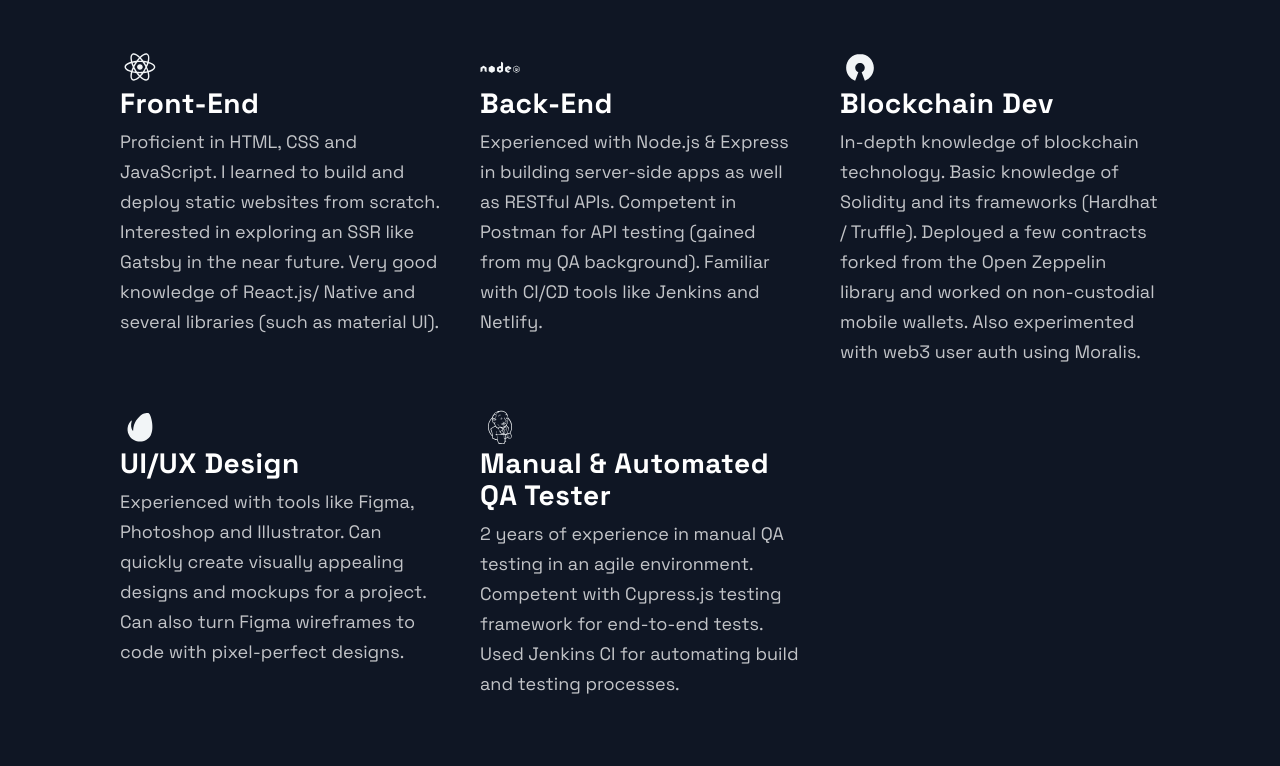
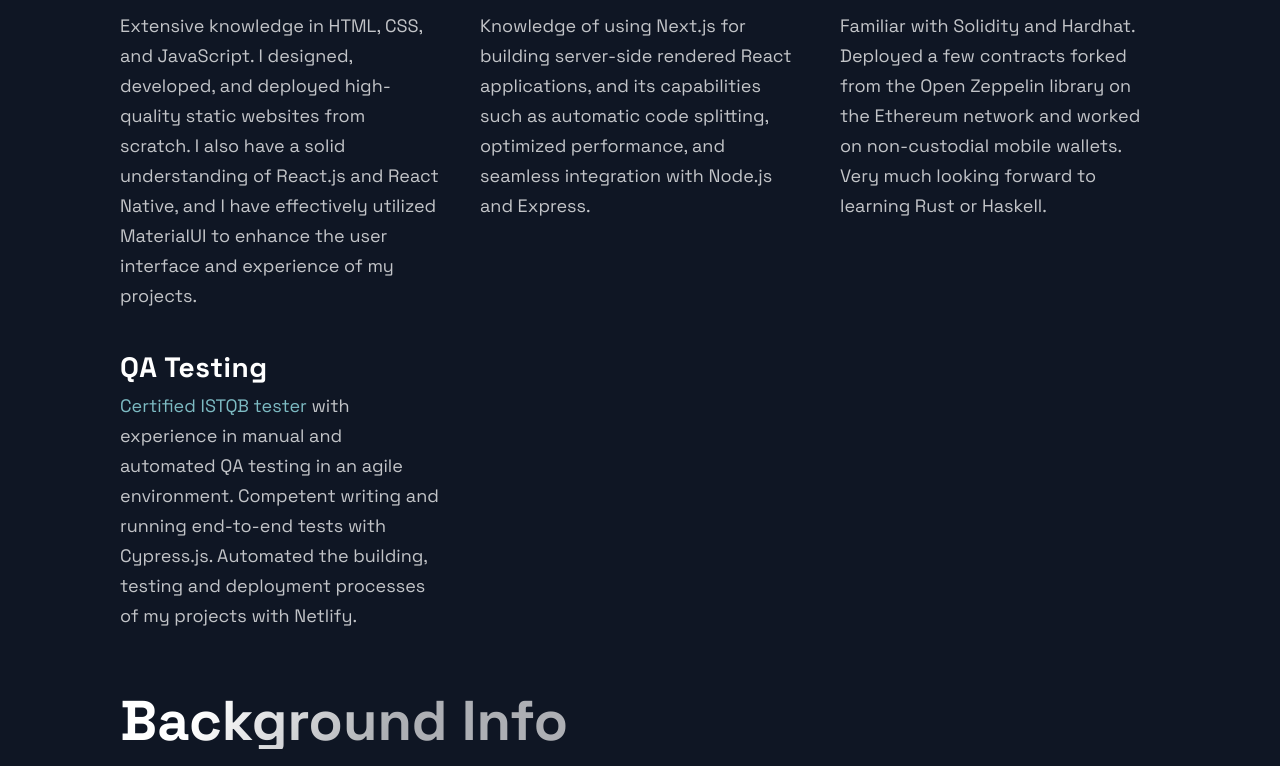
Before and after one commit to zakjanzi/portfolio-website, a Next.js app: page / in a window 1280 px wide. Shown: the part 2687-3453 px from the top of the page. Built offline with nearby package versions, Linux system fonts and the light colour scheme.

Commit message:
content edits

```diff
--- a/src/components/BackgroundInfo/BackgroundInfo.js
+++ b/src/components/BackgroundInfo/BackgroundInfo.js
@@ -24,7 +24,7 @@ const BackgroundInfo = () => {
   }, []);
   return (
   <Section data-aos="fade-up">
-    <SectionTitle>Some Background</SectionTitle>
+    <SectionTitle>Background Info</SectionTitle>
     <Boxes>
       {data.map((card,index) => (
         <Box key={index}>
--- a/src/components/Footer/Footer.js
+++ b/src/components/Footer/Footer.js
@@ -10,7 +10,8 @@ const Footer = () => {
       <LinkList>
         <LinkColumn>
           <LinkTitle>Call</LinkTitle>
-          <LinkItem href="tel:0046793048685" target="_blank">+46 793 048 685</LinkItem>
+          <LinkItem href="tel:0046793048685" target="_blank">+46 793 048 685 </LinkItem>
+          <LinkItem href="tel:0096181906810" target="_blank">+961 81 906 810</LinkItem>
         </LinkColumn>
         <LinkColumn>
           <LinkTitle>Email</LinkTitle>
--- a/src/components/Technologies/Technologies.js
+++ b/src/components/Technologies/Technologies.js
@@ -1,15 +1,18 @@
 import React from 'react';
-import { DiEnvato, DiFirebase, DiJavascript, DiJenkins, DiNodejs, DiOpensource, DiReact, DiScrum, DiZend } from 'react-icons/di';
 import { Section, SectionDivider, SectionText, SectionTitle } from '../../styles/GlobalComponents';
-import { List, ListContainer, ListItem, ListParagraph, ListTitle } from './TechnologiesStyles';
+import { List, ListContainer, ListItem, ListParagraph, ListTitle, TextLink } from './TechnologiesStyles';
 //animations
 import Aos from 'aos';
 import "aos/dist/aos.css"
 //hooks
 import { useRef, useEffect, useState } from 'react';
 
+const Technologies = () =>  {
 
-const Technologies = () =>  {
+  const linkStyle = {
+    color: '#7DBBC3',
+    textDecoration: 'underlined',
+  };
 
     useEffect(() => {
     Aos.init({
@@ -23,45 +26,43 @@ const Technologies = () =>  {
     <SectionDivider />
     <br />
     <SectionTitle data-aos="fade-up">My Stack</SectionTitle>
-    <SectionText data-aos="fade-right"> What I know and what I plan on learning.</SectionText>
     <List data-aos="fade-right">
       <ListItem>
-        <DiReact size="4rem"/>
         <ListContainer>
           <ListTitle>Front-End</ListTitle>
-          <ListParagraph>Proficient in HTML, CSS and JavaScript. I learned to build and deploy static websites from scratch. Interested in exploring an SSR like Gatsby in the near future. Very good knowledge of React.js/ Native and several libraries (such as material UI).</ListParagraph>
+          <ListParagraph>Extensive knowledge in HTML, CSS, and JavaScript. I designed, developed, and deployed high-quality static websites from scratch. I also have a solid understanding of React.js and React Native, and I have effectively utilized MaterialUI to enhance the user interface and experience of my projects.</ListParagraph>
         </ListContainer>
       </ListItem>
 
       <ListItem>
-        <DiNodejs size="4rem"/>
         <ListContainer>
           <ListTitle>Back-End</ListTitle>
-          <ListParagraph>Experienced with Node.js & Express in building server-side apps as well as RESTful APIs. Competent in Postman for API testing (gained from my QA background). Familiar with CI/CD tools like Jenkins and Netlify.</ListParagraph>
+          <ListParagraph>Knowledge of using Next.js for building server-side rendered React applications, and its capabilities such as automatic code splitting, optimized performance, and seamless integration with Node.js and Express.</ListParagraph>
         </ListContainer>
       </ListItem>
 
       <ListItem>
-        <DiOpensource size="4rem"/>
         <ListContainer>
           <ListTitle>Blockchain Dev</ListTitle>
-          <ListParagraph>In-depth knowledge of blockchain technology. Basic knowledge of Solidity and its frameworks (Hardhat / Truffle). Deployed a few contracts forked from the Open Zeppelin library and worked on non-custodial mobile wallets. Also experimented with web3 user auth using Moralis.</ListParagraph>
+          <ListParagraph>Familiar with Solidity and Hardhat. Deployed a few contracts forked from the Open Zeppelin library on the Ethereum network and worked on non-custodial mobile wallets. Very much looking forward to learning Rust or Haskell.</ListParagraph>
         </ListContainer>
       </ListItem>
 
-      <ListItem>
+      {/* <ListItem>
         <DiEnvato size="4rem"/>
         <ListContainer>
           <ListTitle>UI/UX Design</ListTitle>
           <ListParagraph>Experienced with tools like Figma, Photoshop and Illustrator. Can quickly create visually appealing designs and mockups for a project. Can also turn Figma wireframes to code with pixel-perfect designs.</ListParagraph>
         </ListContainer>
-      </ListItem>
+      </ListItem> */}
 
       <ListItem>
-        <DiJenkins size="4rem"/>
         <ListContainer>
-          <ListTitle>Manual & Automated QA Tester</ListTitle>
-          <ListParagraph>2 years of experience in manual QA testing in an agile environment. Competent with Cypress.js testing framework for end-to-end tests. Used Jenkins CI for automating build and testing processes.</ListParagraph>
+          <ListTitle>QA Testing</ListTitle>
+          <ListParagraph>
+            <a style={linkStyle} href="https://atsqa.org/certified-testers/profile/a1400f7c67c9434297f354412437c5d0" target="_blank">
+              Certified ISTQB tester
+            </a> with experience in manual and automated QA testing in an agile environment. Competent writing and running end-to-end tests with Cypress.js. Automated the building, testing and deployment processes of my projects with Netlify.</ListParagraph>
         </ListContainer>
       </ListItem>
     </List>
--- a/src/components/Technologies/TechnologiesStyles.js
+++ b/src/components/Technologies/TechnologiesStyles.js
@@ -97,6 +97,7 @@ export const ListParagraph = styled.p`
   }
 `
 
+
 export const ListItem = styled.li`
   max-width: 320px;
   display: flex;
--- a/src/constants/constants.js
+++ b/src/constants/constants.js
@@ -51,5 +51,5 @@ export const TimeLineData = [
   { year: 2020, text: 'Started by learning language syntax. I learned Python basics first, but then decided to go down the JavaScript route.', },
   { year: 2021, text: 'Studied theoretical aspects of web development. Learned about the web and its protocols, then dove into design patterns and focused on JavaScript fundamentals. Worked as a manual QA tester in parallel.', },
   { year: 2022, text: 'After spending time on the front-end, I finally built my first CRUD app. I also experimented with RESTful APIs (as well as testing tools like Postman and Cypress). This is where I combined all the knowledge acquired the past couple years to start actually building and deploying stuff.', },
-  { year: 2023, text: 'I think it\u0027s about time I learned TypeScript.', },
+  { year: 2023, text: 'I think it\u0027s about time I start using TypeScript.', },
 ];
--- a/src/pages/index.js
+++ b/src/pages/index.js
@@ -3,7 +3,6 @@ import BgAnimation from '../components/BackgroundAnimation/BackgroundAnimation';
 import Hero from '../components/Hero/Hero';
 import Projects from '../components/Projects/Projects';
 import Technologies from '../components/Technologies/Technologies';
-import Timeline from '../components/TimeLine/TimeLine';
 import { Layout } from '../layout/Layout';
 import { Section } from '../styles/GlobalComponents';
 
@@ -16,7 +15,6 @@ const Home = () => {
       </Section>
       <Projects />
       <Technologies />
-      <Timeline />
       <BackgroundInfo />
     </Layout>
   );
```
